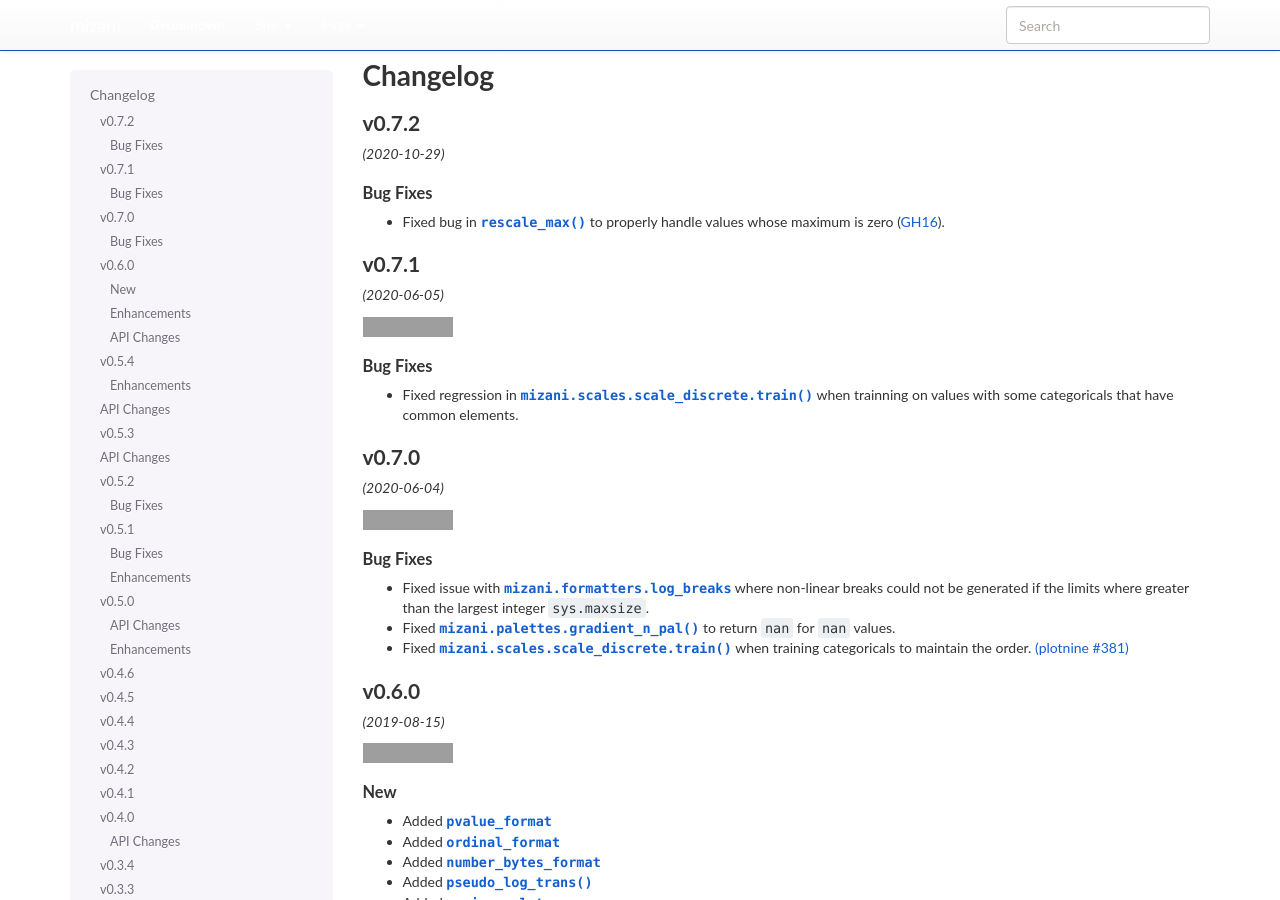
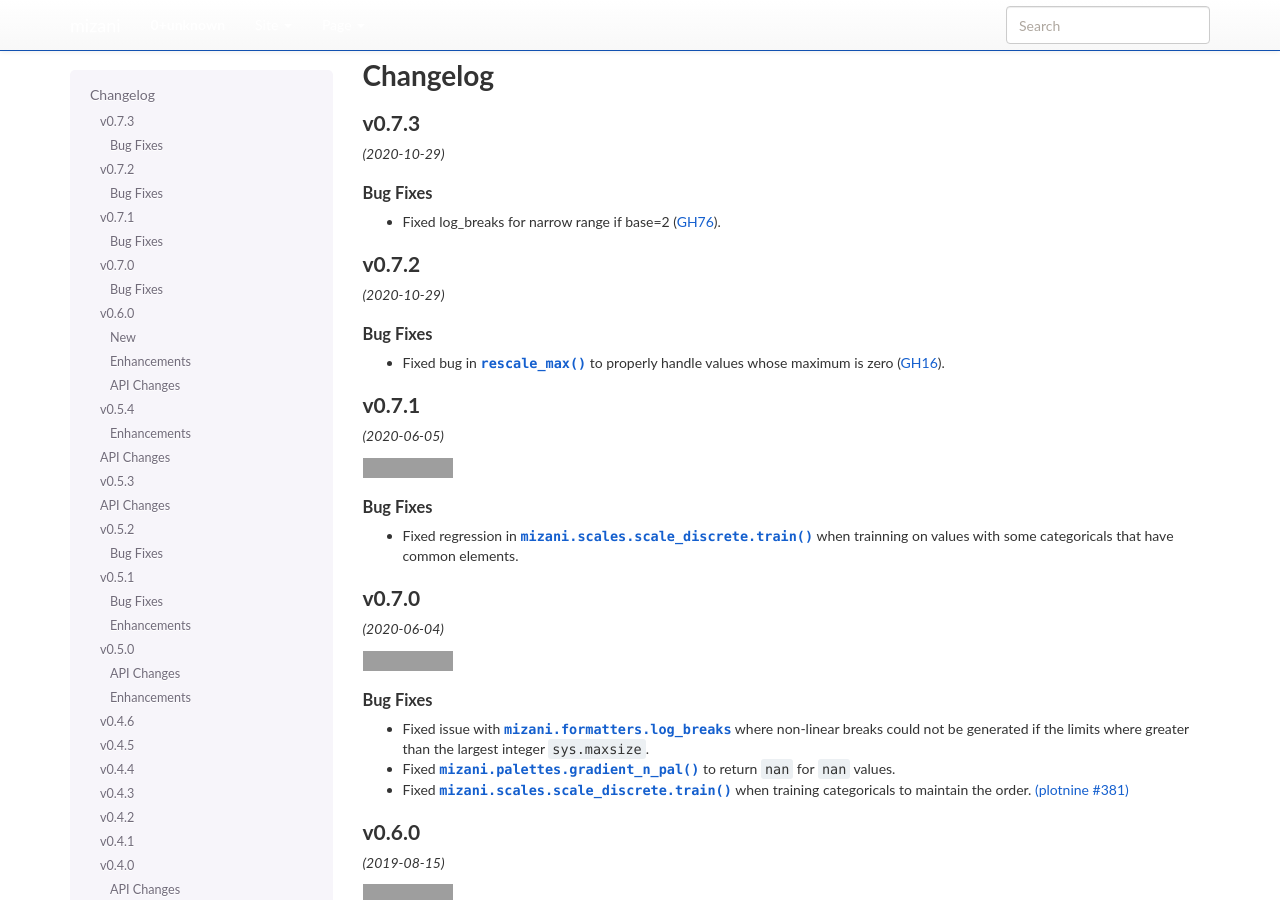
Before and after one commit to has2k1/mizani, a Sphinx documentation site: the page built from doc/changelog.rst, in a window 1280 px wide and 900 px high. Built offline with Sphinx 7.4.7, drawn with Linux system fonts in a browser that asks for light colours; nearby versions of some CDN libraries; library files that are not in the unit come from our copies; pages that are not in the unit, such as notebooks, are missing from menus; grey boxes are pictures that could not be loaded.

Commit message:
Prepare changelog for release

```diff
--- a/doc/changelog.rst
+++ b/doc/changelog.rst
@@ -1,5 +1,15 @@
 Changelog
 =========
+
+v0.7.3
+------
+*(2020-10-29)*
+
+
+Bug Fixes
+*********
+- Fixed log_breaks for narrow range if base=2 (:issue:`76`).
+
 
 v0.7.2
 ------
```
